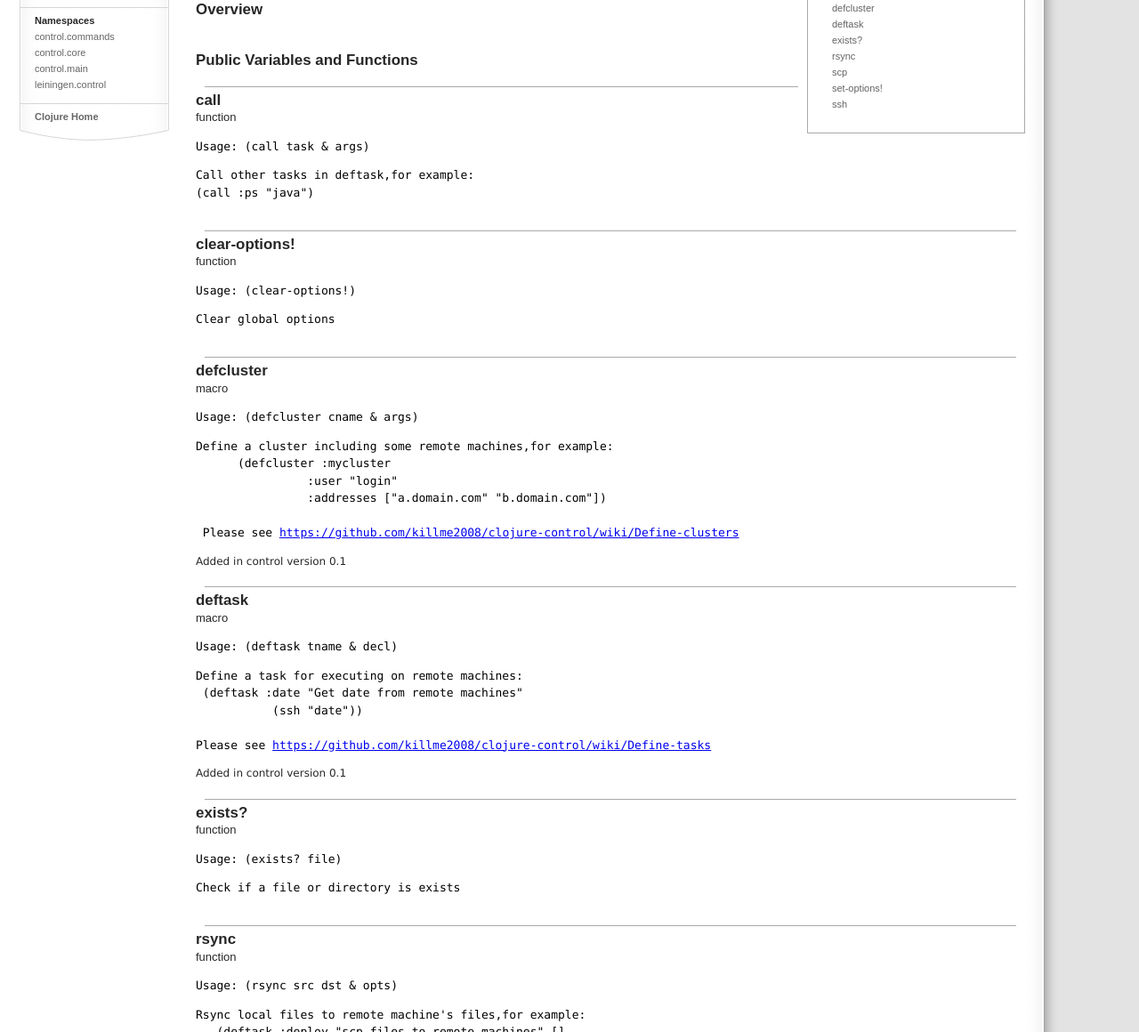
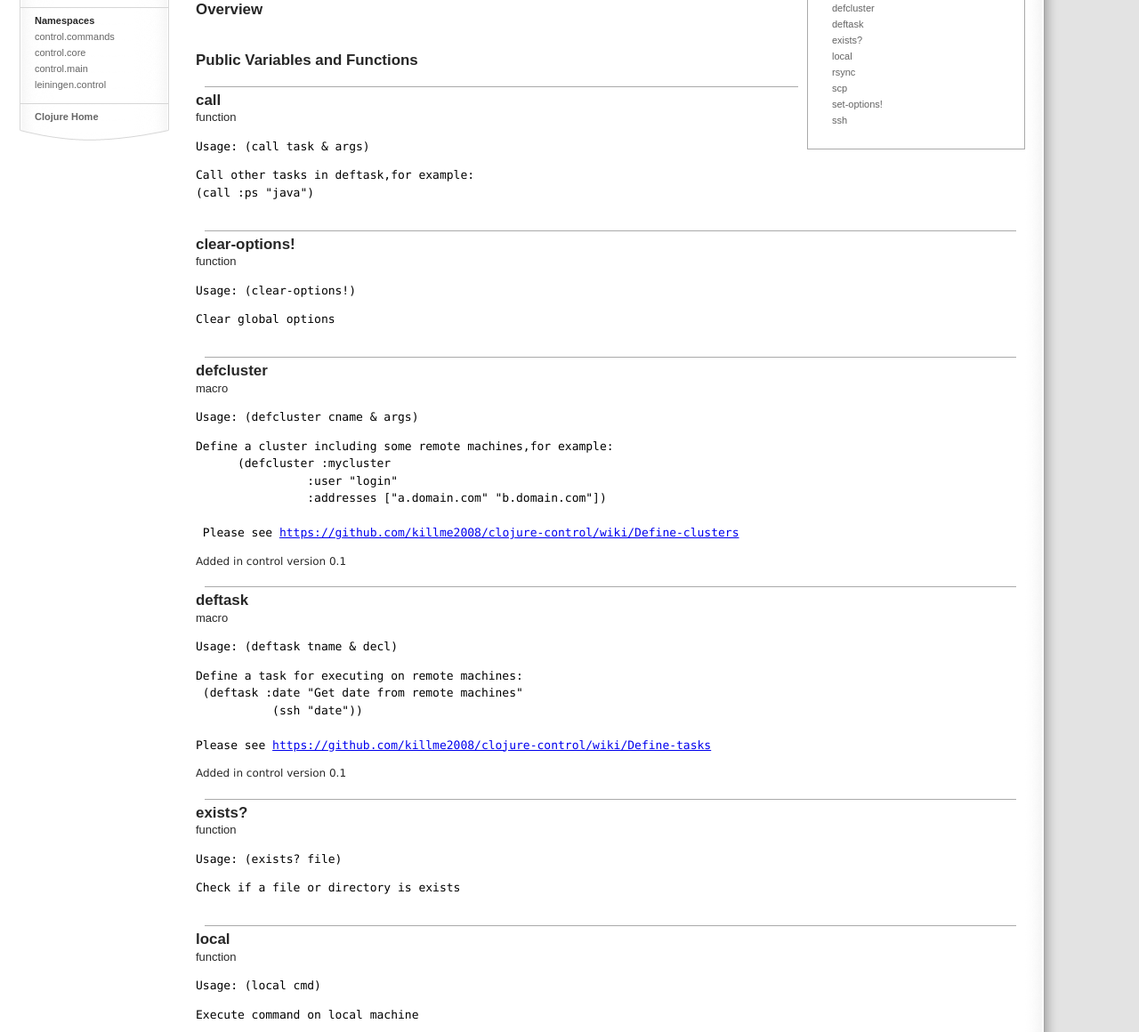
Before and after one commit to killme2008/clojure-control, a plain HTML site: page control.core-api.html in a window 1280 px wide. Shown: the part 192-1352 px from the top of the page at 89% size. Drawn offline with Linux system fonts and the light colour scheme.

Commit message:
Documentation update

```diff
--- a/control.core-api.html
+++ b/control.core-api.html
@@ -61,6 +61,8 @@ namespace.
       <a href="#control.core/deftask">deftask</a>
     </div><div style="margin-left: 1em;" class="toc-entry">
       <a href="#control.core/exists?">exists?</a>
+    </div><div style="margin-left: 1em;" class="toc-entry">
+      <a href="#control.core/local">local</a>
     </div><div style="margin-left: 1em;" class="toc-entry">
       <a href="#control.core/rsync">rsync</a>
     </div><div style="margin-left: 1em;" class="toc-entry">
@@ -149,6 +151,17 @@ Please see <a href="https://github.com/killme2008/clojure-control/wiki/Define-ta
   <pre id="var-usage">Usage: (exists? file)
 </pre>
   <pre id="var-docstr">Check if a file or directory is exists</pre>
+
+
+
+</div><div id="var-entry">
+  <br />
+  <hr />
+  <h2 id="control.core/local">local</h2>
+  <span id="var-type">function</span><br />
+  <pre id="var-usage">Usage: (local cmd)
+</pre>
+  <pre id="var-docstr">Execute command on local machine</pre>
 
 
 
```
Also changed, not shown: api-index.html (+2 -1 lines), index.html (+1 -1 lines), 1 other file.
